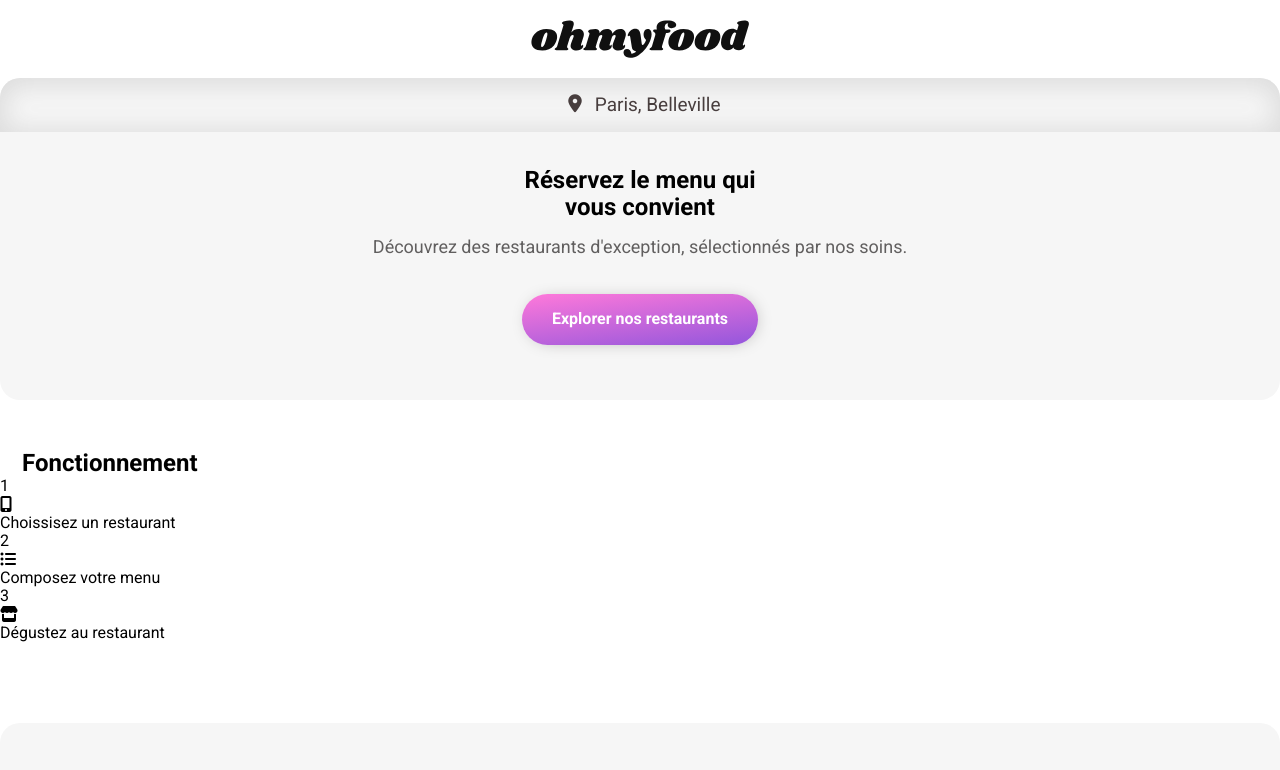
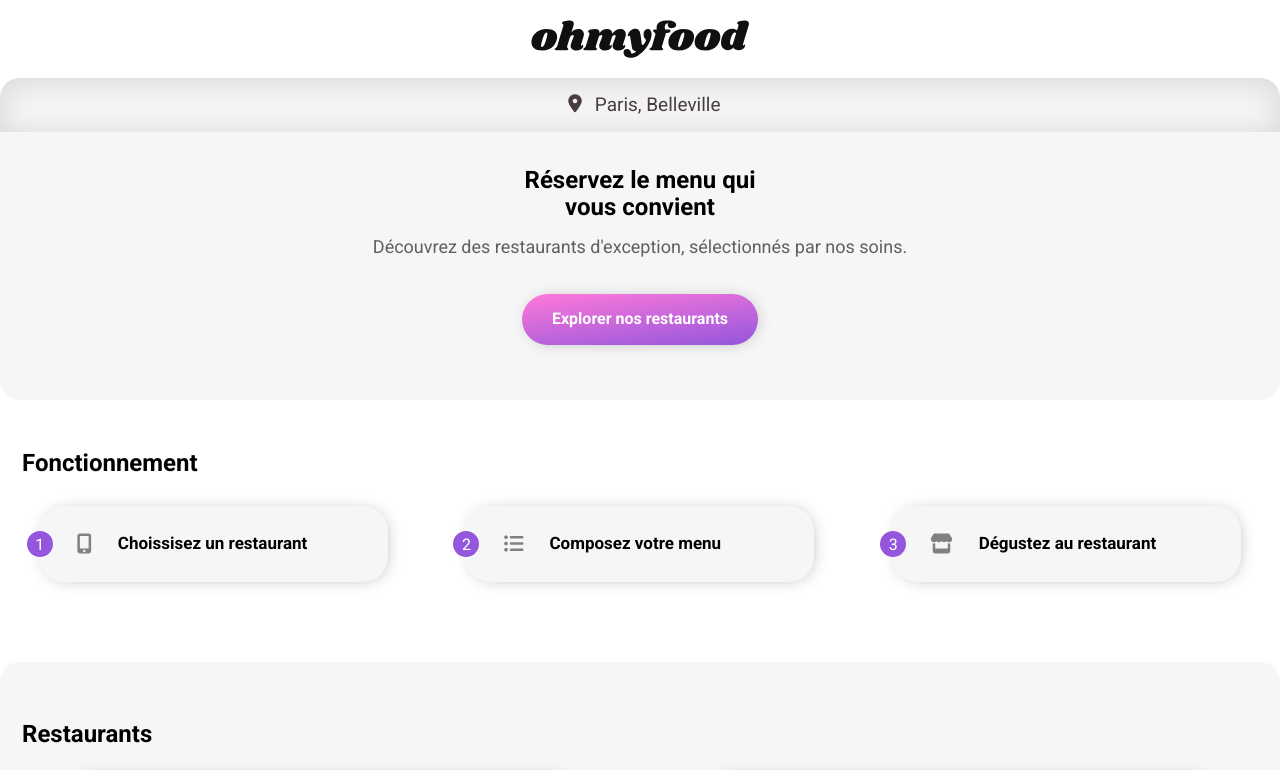
Before and after one commit to PUGEAUTCam/DW_P3_V2_PUGEAUT_Camille, a website: page index.html in a window 1280 px wide. Shown: the top 770 px of the page. Drawn offline with Linux system fonts and the light colour scheme; grey boxes are pictures that could not be loaded; a web font is replaced by a local one.

Commit message:
pb  branch ok

```diff
--- a/index.html
+++ b/index.html
@@ -33,23 +33,23 @@
 
                   <section class="container-functioning">
                            <h2> Fonctionnement</h2>
-                           <div class="container-functioning__steps">
-                                    <div class="container-functioning__step">
-                                             <p class="container-functioning__step__number">1</p>
-                                             <i class="fa-solid fa-mobile-screen-button"></i>
-                                             <p class="container-functioning__step__text">Choissisez un restaurant</p>
+                           <div class="container__steps">
+                                    <div class="step">
+                                             <p class="step__number">1</p>
+                                             <i class="step__logo fa-solid fa-mobile-screen-button"></i>
+                                             <p class="step__text">Choissisez un restaurant</p>
                                     </div>
 
-                                    <div class="container-functioning__step">
-                                             <p class="container-functioning__step__number">2</p>
-                                             <i class="fa-solid fa-list-ul"></i>
-                                             <p class="container-functioning__step__text">Composez votre menu</p>
+                                    <div class="step">
+                                             <p class="step__number">2</p>
+                                             <i class="step__logo fa-solid fa-list-ul"></i>
+                                             <p class="step__text">Composez votre menu</p>
                                     </div>
 
-                                    <div class="container-functioning__step">
-                                             <p class="container-functioning__step__number">3</p>
-                                             <i class="fa-solid fa-store"></i>
-                                             <p class="container-functioning__step__text">Dégustez au restaurant</p>
+                                    <div class="step">
+                                             <p class="step__number">3</p>
+                                             <i class="step__logo fa-solid fa-store"></i>
+                                             <p class="step__text">Dégustez au restaurant</p>
                                     </div>
                            </div>
                   </section>
@@ -74,7 +74,7 @@
                                                                </div>
 
                                                                <div class="card__body__logo">
-                                                                        <img src="./public/images/icons/heart-svgrepo-com.svg" alt="ok" />
+                                                                        <img src="./public/images/icons/heart-svgrepo-com.svg" alt="ok width="27px" height="27px"/>
                                                                </div>
                                                       </div>
                                              </a>
@@ -94,7 +94,7 @@
                                                                </div>
 
                                                                <div class="card__body__logo">
-                                                                        <img src="./public/images/icons/heart-svgrepo-com.svg" alt="ok" />
+                                                                        <img src="./public/images/icons/heart-svgrepo-com.svg" alt="ok width="27px" height="27px"/>
                                                                </div>
                                                       </div>
                                              </a>
@@ -112,7 +112,7 @@
                                                                </div>
 
                                                                <div class="card__body__logo">
-                                                                        <img src="./public/images/icons/heart-svgrepo-com.svg" alt="ok"/>
+                                                                        <img src="./public/images/icons/heart-svgrepo-com.svg" alt="ok width="27px" height="27px"/>
                                                                </div>
                                                       </div>
                                              </a>
@@ -130,7 +130,7 @@
                                                                </div>
 
                                                                <div class="card__body__logo">
-                                                                        <img src="./public/images/icons/heart-svgrepo-com.svg" alt="ok" />
+                                                                        <img src="./public/images/icons/heart-svgrepo-com.svg" alt="ok width="27px" height="27px"/>
                                                                </div>
                                                       </div>
                                              </a>
```
